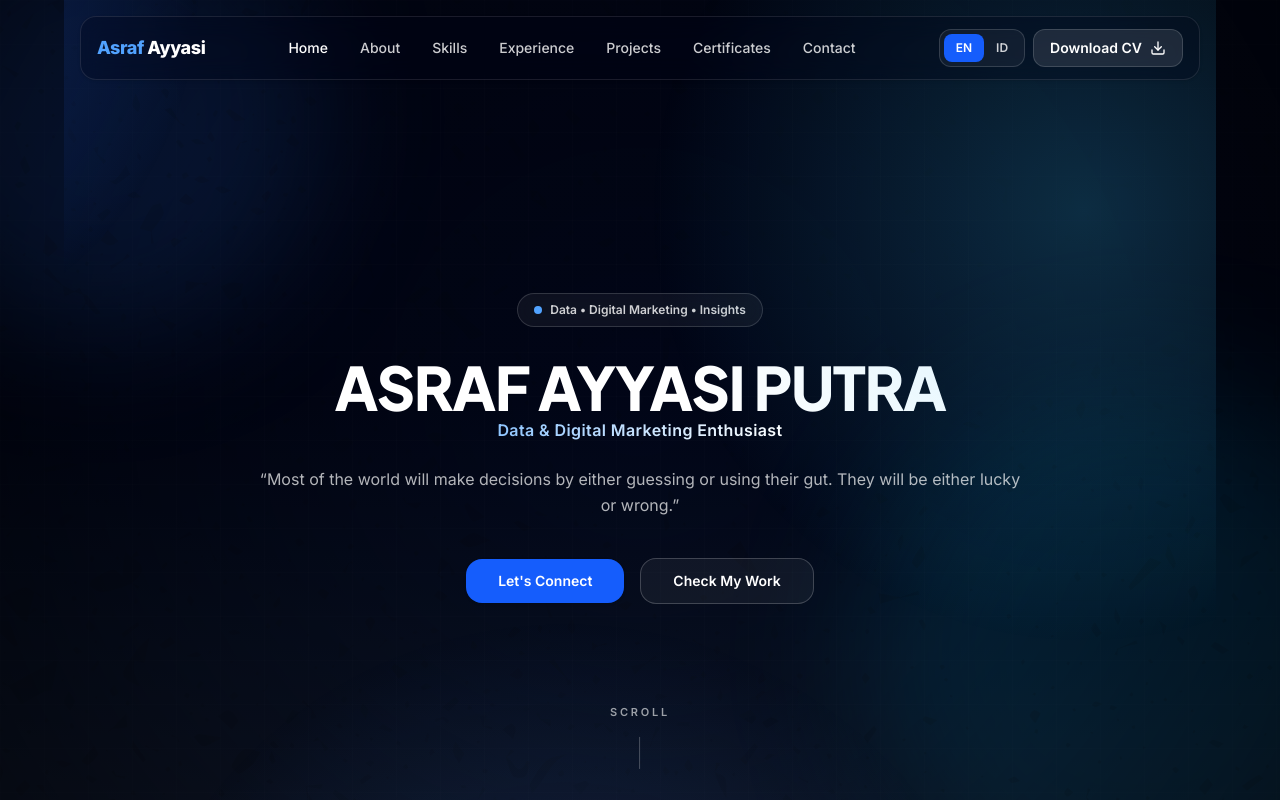
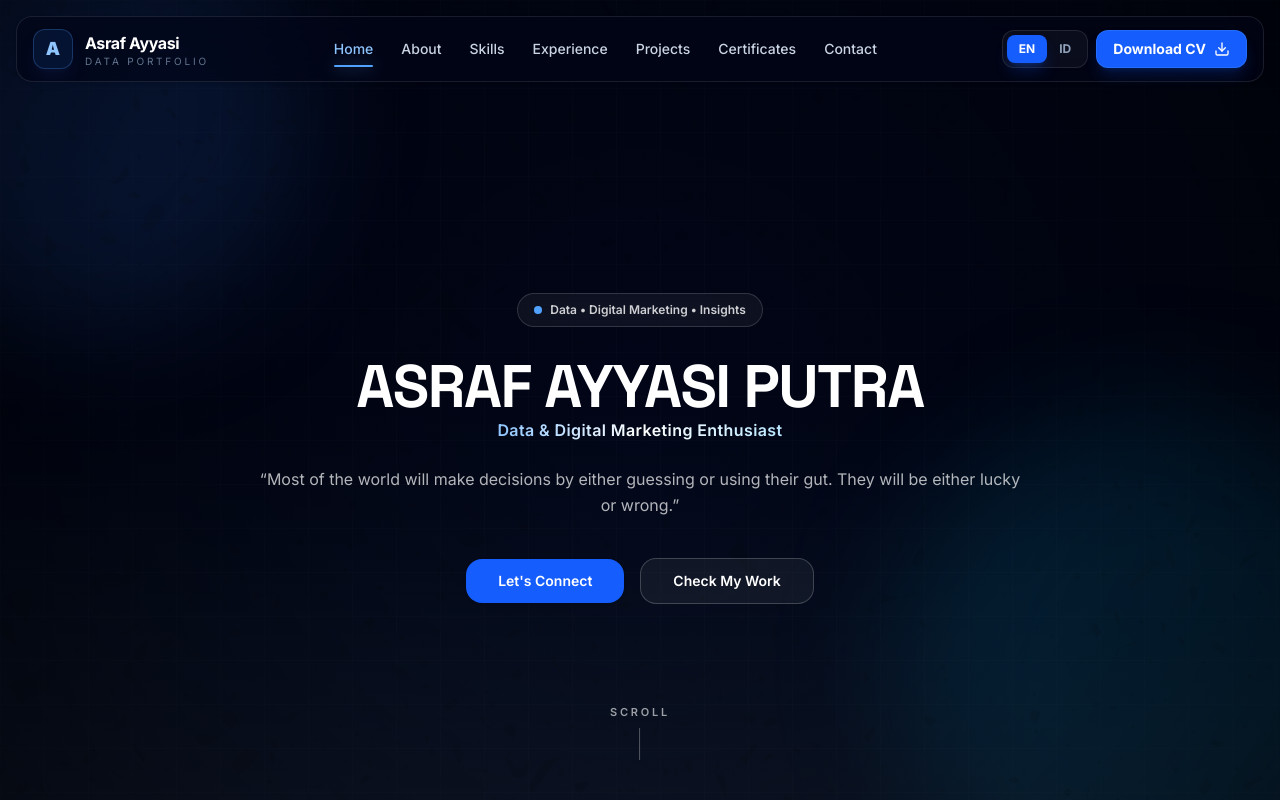
Before and after one commit to asrafayyasi/asraf-portofolio, a Next.js app: page / in a window 1280 px wide. Shown: the top 800 px of the page. Built offline with nearby package versions, Linux system fonts and the light colour scheme.

Commit message:
setup dark tech portfolio foundation

```diff
--- a/src/app/globals.css
+++ b/src/app/globals.css
@@ -1,50 +1,121 @@
-@import 'tailwindcss';
+@import "tailwindcss";
 
 :root {
-  --background: #ffffff;
-  --foreground: #171717;
+  --bg-main: #050816;
+  --bg-soft: #08111f;
+  --bg-card: rgba(15, 23, 42, 0.72);
+  --bg-card-solid: #0f172a;
+
+  --text-main: #f8fafc;
+  --text-muted: #94a3b8;
+  --text-soft: #cbd5e1;
+
+  --blue: #2563eb;
+  --cyan: #22d3ee;
+  --violet: #7c3aed;
+  --green: #22c55e;
+
+  --border-soft: rgba(148, 163, 184, 0.18);
+  --border-blue: rgba(37, 99, 235, 0.38);
 }
 
 @theme inline {
-  --color-background: var(--background);
-  --color-foreground: var(--foreground);
-  --font-sans: var(--font-geist-sans);
-  --font-mono: var(--font-geist-mono);
+  --color-background: var(--bg-main);
+  --color-foreground: var(--text-main);
+  --font-sans: var(--font-inter);
+  --font-mono: var(--font-mono);
 }
 
-@media (prefers-color-scheme: dark) {
-  :root {
-    --background: #0a0a0a;
-    --foreground: #ededed;
-  }
-}
-
-body {
-  font-family: Arial, Helvetica, sans-serif;
-  background: #f8fafc; /* slate-50, putih lembut */
-  color: #0f172a; /* slate-900 */
+* {
+  box-sizing: border-box;
 }
 
 html {
   scroll-behavior: smooth;
+  background: var(--bg-main);
 }
 
-.bg-dots {
-  background-color: #f8fafc;
+body {
+  margin: 0;
+  min-height: 100vh;
+  background:
+    radial-gradient(circle at 12% 8%, rgba(37, 99, 235, 0.22), transparent 28%),
+    radial-gradient(circle at 86% 18%, rgba(124, 58, 237, 0.16), transparent 26%),
+    radial-gradient(circle at 70% 85%, rgba(34, 211, 238, 0.11), transparent 30%),
+    var(--bg-main);
+  color: var(--text-main);
+  font-family: var(--font-inter), Arial, Helvetica, sans-serif;
+  overflow-x: hidden;
+}
+
+body::before {
+  content: "";
+  position: fixed;
+  inset: 0;
+  pointer-events: none;
+  z-index: -2;
+  opacity: 0.22;
   background-image:
-    radial-gradient(circle at 20% 20%, rgba(37, 99, 235, 0.08), transparent 40%), radial-gradient(circle at 80% 30%, rgba(37, 99, 235, 0.06), transparent 40%), radial-gradient(circle at 30% 80%, rgba(100, 116, 139, 0.1), transparent 45%),
-    radial-gradient(rgba(15, 23, 42, 0.04) 1px, transparent 1px);
-  background-size:
-    900px 900px,
-    900px 900px,
-    900px 900px,
-    34px 34px;
+    linear-gradient(to right, rgba(148, 163, 184, 0.12) 1px, transparent 1px),
+    linear-gradient(to bottom, rgba(148, 163, 184, 0.12) 1px, transparent 1px);
+  background-size: 52px 52px;
+}
+
+body::after {
+  content: "";
+  position: fixed;
+  inset: 0;
+  pointer-events: none;
+  z-index: -1;
+  opacity: 0.06;
+  background-image: radial-gradient(rgba(255, 255, 255, 0.9) 1px, transparent 1px);
+  background-size: 18px 18px;
 }
 
 h1,
 h2,
-h3 {
-  font-family: var(--font-plus-jakarta);
+h3,
+h4 {
+  font-family: var(--font-space), var(--font-inter), Arial, Helvetica, sans-serif;
+}
+
+.font-code {
+  font-family: var(--font-mono), monospace;
+}
+
+.tech-card {
+  border: 1px solid var(--border-soft);
+  background:
+    linear-gradient(135deg, rgba(15, 23, 42, 0.88), rgba(2, 6, 23, 0.76)),
+    rgba(15, 23, 42, 0.72);
+  box-shadow:
+    0 24px 80px rgba(0, 0, 0, 0.32),
+    inset 0 1px 0 rgba(255, 255, 255, 0.04);
+  backdrop-filter: blur(18px);
+}
+
+.tech-border {
+  border: 1px solid var(--border-soft);
+}
+
+.tech-glow {
+  box-shadow:
+    0 0 0 1px rgba(37, 99, 235, 0.18),
+    0 0 40px rgba(37, 99, 235, 0.16);
+}
+
+.text-gradient-blue {
+  background: linear-gradient(90deg, #ffffff 0%, #60a5fa 52%, #7c3aed 100%);
+  -webkit-background-clip: text;
+  background-clip: text;
+  color: transparent;
+}
+
+.bg-tech-grid {
+  background-image:
+    linear-gradient(to right, rgba(148, 163, 184, 0.08) 1px, transparent 1px),
+    linear-gradient(to bottom, rgba(148, 163, 184, 0.08) 1px, transparent 1px);
+  background-size: 42px 42px;
 }
 
 @keyframes floaty {
@@ -52,81 +123,45 @@ h3 {
   100% {
     transform: translateY(0px);
   }
+
   50% {
     transform: translateY(-10px);
   }
 }
+
 .animate-floaty {
   animation: floaty 7s ease-in-out infinite;
 }
 
+@keyframes fadeUp {
+  from {
+    opacity: 0;
+    transform: translateY(16px);
+    filter: blur(2px);
+  }
 
-@keyframes scrollDown {
-  0% {
+  to {
+    opacity: 1;
     transform: translateY(0);
-    opacity: 0.4;
+    filter: blur(0);
   }
+}
+
+.animate-fadeUp {
+  animation: fadeUp 800ms cubic-bezier(0.2, 0.8, 0.2, 1) both;
+}
+
+@keyframes pulseGlow {
+  0%,
+  100% {
+    opacity: 0.55;
+  }
+
   50% {
-    transform: translateY(10px);
     opacity: 1;
   }
-  100% {
-    transform: translateY(0);
-    opacity: 0.4;
-  }
-}
-.animate-scrollDown {
-  animation: scrollDown 1.6s ease-in-out infinite;
-}
-/* ===== HERO: aurora background (lebih hidup) ===== */
-.hero-aurora {
-  background:
-    radial-gradient(600px circle at 20% 15%, rgba(37,99,235,0.35), transparent 60%),
-    radial-gradient(700px circle at 80% 30%, rgba(56,189,248,0.22), transparent 62%),
-    radial-gradient(700px circle at 55% 90%, rgba(59,130,246,0.18), transparent 65%);
-  background-size: 180% 180%;
-  animation: auroraShift 10s ease-in-out infinite;
-  filter: blur(0px);
 }
 
-@keyframes auroraShift {
-  0%, 100% { background-position: 0% 0%; }
-  50%      { background-position: 100% 50%; }
+.animate-pulseGlow {
+  animation: pulseGlow 2.4s ease-in-out infinite;
 }
-
-/* ===== HERO: title gradient bergerak ===== */
-@keyframes titleGradient {
-  0%, 100% { background-position: 0% 50%; }
-  50%      { background-position: 100% 50%; }
-}
-.animate-titleGradient {
-  background-size: 200% 100%;
-  animation: titleGradient 3.5s ease-in-out infinite;
-}
-
-/* ===== text reveal lebih kerasa ===== */
-@keyframes fadeUp {
-  from { opacity: 0; transform: translateY(14px); filter: blur(2px); }
-  to { opacity: 1; transform: translateY(0); filter: blur(0); }
-}
-.animate-fadeUp { animation: fadeUp 800ms cubic-bezier(.2,.8,.2,1) both; }
-
-/* ===== blobs (lebih smooth) ===== */
-@keyframes blob1 {
-  0%, 100% { transform: translate(0px, 0px) scale(1); }
-  50% { transform: translate(28px, 18px) scale(1.07); }
-}
-@keyframes blob2 {
-  0%, 100% { transform: translate(0px, 0px) scale(1); }
-  50% { transform: translate(-26px, -16px) scale(1.08); }
-}
-.animate-blob1 { animation: blob1 8.5s ease-in-out infinite; }
-.animate-blob2 { animation: blob2 10.5s ease-in-out infinite; }
-
-/* ===== scroll hint ===== */
-@keyframes scrollDown {
-  0% { transform: translateY(0); opacity: 0.35; }
-  50% { transform: translateY(12px); opacity: 1; }
-  100% { transform: translateY(0); opacity: 0.35; }
-}
-.animate-scrollDown { animation: scrollDown 1.6s ease-in-out infinite; }
--- a/src/app/layout.tsx
+++ b/src/app/layout.tsx
@@ -1,27 +1,38 @@
-import type { Metadata } from 'next';
-import { Inter, Plus_Jakarta_Sans } from 'next/font/google';
-import './globals.css';
+import type { Metadata } from "next";
+import type { ReactNode } from "react";
+import { Inter, Space_Grotesk, JetBrains_Mono } from "next/font/google";
+import "./globals.css";
 
 const inter = Inter({
-  subsets: ['latin'],
-  variable: '--font-inter',
+  subsets: ["latin"],
+  variable: "--font-inter",
 });
 
-const plusJakarta = Plus_Jakarta_Sans({
-  subsets: ['latin'],
-  weight: ['400', '500', '600', '700', '800'],
-  variable: '--font-plus-jakarta',
+const spaceGrotesk = Space_Grotesk({
+  subsets: ["latin"],
+  weight: ["400", "500", "600", "700"],
+  variable: "--font-space",
+});
+
+const jetbrainsMono = JetBrains_Mono({
+  subsets: ["latin"],
+  weight: ["400", "500", "600", "700"],
+  variable: "--font-mono",
 });
 
 export const metadata: Metadata = {
-  title: 'Portfolio Asraf',
-  description: 'Portfolio Asraf Ayyasi Putra',
+  title: "Asraf Ayyasi Putra | Portfolio",
+  description: "Data Analyst and Digital Marketing Portfolio of Asraf Ayyasi Putra",
 };
 
-export default function RootLayout({ children }: { children: React.ReactNode }) {
+export default function RootLayout({ children }: { children: ReactNode }) {
   return (
-    <html lang="id" className={`${inter.variable} ${plusJakarta.variable}`} suppressHydrationWarning>
-      <body className={`${inter.className} bg-slate-50 text-slate-900 antialiased`}>{children}</body>
+    <html
+      lang="id"
+      className={`${inter.variable} ${spaceGrotesk.variable} ${jetbrainsMono.variable}`}
+      suppressHydrationWarning
+    >
+      <body>{children}</body>
     </html>
   );
 }
--- a/src/components/Navbar.tsx
+++ b/src/components/Navbar.tsx
@@ -1,10 +1,13 @@
 "use client";
 
 import { useEffect, useMemo, useState } from "react";
-import { Menu, X, Download } from "lucide-react";
+import { Download, Menu, X } from "lucide-react";
 import { getContent, Lang } from "@/data/content";
 
-type NavItem = { label: string; href: string };
+type NavItem = {
+  label: string;
+  href: string;
+};
 
 type NavbarProps = {
   lang: Lang;
@@ -28,99 +31,104 @@ export default function Navbar({ lang, setLang }: NavbarProps) {
   );
 
   const [open, setOpen] = useState(false);
-  const [pastHero, setPastHero] = useState(false);
   const [active, setActive] = useState<string>("#beranda");
+  const [scrolled, setScrolled] = useState(false);
 
   useEffect(() => {
     localStorage.setItem("lang", lang);
   }, [lang]);
 
   useEffect(() => {
-    const hero = document.getElementById("beranda");
+    const onScroll = () => {
+      setScrolled(window.scrollY > 24);
 
-    const onScroll = () => {
-      const heroBottom = hero ? hero.offsetTop + hero.offsetHeight : window.innerHeight;
-      setPastHero(window.scrollY + 88 >= heroBottom);
-
-      const ids = navItems.map((n) => n.href).filter((h) => h.startsWith("#"));
+      const ids = navItems.map((item) => item.href);
       let current = ids[0] || "#beranda";
 
       for (const id of ids) {
         const el = document.querySelector(id) as HTMLElement | null;
         if (!el) continue;
+
         const top = el.getBoundingClientRect().top;
-        if (top <= 140) current = id;
+        if (top <= 130) current = id;
       }
 
       setActive(current);
     };
 
     onScroll();
+
     window.addEventListener("scroll", onScroll, { passive: true });
     return () => window.removeEventListener("scroll", onScroll);
   }, [navItems]);
 
-  const shellClass = pastHero
-    ? "border-slate-200/70 bg-white/70 text-slate-900 shadow-md"
-    : "border-white/10 bg-slate-950/30 text-white shadow-sm";
-
-  const linkBase = pastHero ? "text-slate-700 hover:text-slate-950" : "text-white/80 hover:text-white";
-  const linkActive = pastHero ? "text-blue-700" : "text-white";
-
-  const cvBtnClass = pastHero
-    ? "bg-slate-950 text-white hover:bg-slate-900 border-slate-900/10"
-    : "bg-white/10 text-white hover:bg-white/15 border-white/15";
-
   return (
     <header className="fixed inset-x-0 top-0 z-50">
-      <div className="mx-auto max-w-6xl px-4">
-        <div className={`mt-4 rounded-2xl border backdrop-blur-md transition-all duration-200 ${shellClass}`}>
+      <div className="mx-auto max-w-7xl px-4">
+        <div
+          className={`mt-4 rounded-2xl border border-white/10 bg-slate-950/65 backdrop-blur-xl transition-all duration-300 ${
+            scrolled ? "shadow-2xl shadow-blue-950/30" : "shadow-sm"
+          }`}
+        >
           <div className="flex items-center justify-between px-4 py-3">
-            <a href="#beranda" className="text-lg font-extrabold tracking-tight">
-              <span className={pastHero ? "text-blue-600" : "text-blue-400"}>Asraf </span>
-              <span className={pastHero ? "text-slate-900" : "text-white"}>Ayyasi</span>
+            <a href="#beranda" className="group flex items-center gap-3">
+              <span className="grid h-10 w-10 place-items-center rounded-xl border border-blue-400/25 bg-blue-500/10 text-lg font-black text-blue-300 shadow-lg shadow-blue-950/30">
+                A
+              </span>
+
+              <div className="leading-tight">
+                <p className="font-space text-base font-bold tracking-tight text-white">
+                  Asraf Ayyasi
+                </p>
+                <p className="hidden text-[10px] uppercase tracking-[0.28em] text-slate-500 sm:block">
+                  Data Portfolio
+                </p>
+              </div>
             </a>
 
-            <nav className="hidden md:flex items-center gap-8 text-sm font-medium">
-              {navItems.map((it) => (
-                <a
-                  key={it.href}
-                  href={it.href}
-                  className={`transition ${active === it.href ? linkActive : linkBase}`}
-                >
-                  {it.label}
-                </a>
-              ))}
+            <nav className="hidden items-center gap-7 text-sm font-medium lg:flex">
+              {navItems.map((item) => {
+                const isActive = active === item.href;
+
+                return (
+                  <a
+                    key={item.href}
+                    href={item.href}
+                    className={`relative transition ${
+                      isActive ? "text-blue-300" : "text-slate-300 hover:text-white"
+                    }`}
+                  >
+                    {item.label}
+
+                    {isActive && (
+                      <span className="absolute -bottom-2 left-0 h-0.5 w-full rounded-full bg-blue-400 shadow-[0_0_16px_rgba(96,165,250,0.8)]" />
+                    )}
+                  </a>
+                );
+              })}
             </nav>
 
             <div className="flex items-center gap-2">
-              <div
-                className={`hidden md:flex items-center rounded-xl border p-1 ${
-                  pastHero ? "border-slate-200/70 bg-white/60" : "border-white/15 bg-white/5"
-                }`}
-              >
+              <div className="hidden items-center rounded-xl border border-white/10 bg-white/[0.04] p-1 md:flex">
                 <button
                   type="button"
                   onClick={() => setLang("en")}
-                  className={`rounded-lg px-3 py-1.5 text-xs font-semibold transition ${
+                  className={`rounded-lg px-3 py-1.5 text-xs font-bold transition ${
                     lang === "en"
-                      ? "bg-blue-600 text-white"
-                      : pastHero
-                      ? "text-slate-700"
-                      : "text-white/80"
+                      ? "bg-blue-600 text-white shadow-lg shadow-blue-600/25"
+                      : "text-slate-400 hover:text-white"
                   }`}
                 >
                   EN
                 </button>
+
                 <button
                   type="button"
                   onClick={() => setLang("id")}
-                  className={`rounded-lg px-3 py-1.5 text-xs font-semibold transition ${
+                  className={`rounded-lg px-3 py-1.5 text-xs font-bold transition ${
                     lang === "id"
-                      ? "bg-blue-600 text-white"
-                      : pastHero
-                      ? "text-slate-700"
-                      : "text-white/80"
+                      ? "bg-blue-600 text-white shadow-lg shadow-blue-600/25"
+                      : "text-slate-400 hover:text-white"
                   }`}
                 >
                   ID
@@ -131,56 +139,60 @@ export default function Navbar({ lang, setLang }: NavbarProps) {
                 href={content.cta?.cv || "#"}
                 target={content.cta?.cv ? "_blank" : undefined}
                 rel={content.cta?.cv ? "noreferrer" : undefined}
-                className={`hidden md:inline-flex items-center gap-2 rounded-xl border px-4 py-2 text-sm font-semibold transition ${cvBtnClass}`}
+                className="hidden items-center gap-2 rounded-xl border border-blue-400/25 bg-blue-600 px-4 py-2 text-sm font-bold text-white shadow-lg shadow-blue-600/20 transition hover:-translate-y-0.5 hover:bg-blue-500 md:inline-flex"
               >
-                {content.labels.downloadCv} <Download size={16} />
+                {content.labels.downloadCv}
+                <Download size={16} />
               </a>
 
               <button
                 type="button"
-                className={`md:hidden rounded-xl border p-2 transition ${
-                  pastHero ? "border-slate-200/70 bg-white/60 text-slate-900" : "border-white/10 bg-slate-950/30 text-white"
-                }`}
-                onClick={() => setOpen((v) => !v)}
+                onClick={() => setOpen((value) => !value)}
+                className="inline-flex rounded-xl border border-white/10 bg-white/[0.04] p-2 text-white transition hover:bg-white/[0.08] lg:hidden"
                 aria-label="Toggle menu"
               >
-                {open ? <X size={18} /> : <Menu size={18} />}
+                {open ? <X size={20} /> : <Menu size={20} />}
               </button>
             </div>
           </div>
 
           {open && (
-            <div className={`md:hidden border-t px-4 py-3 transition ${pastHero ? "border-slate-200/70" : "border-white/10"}`}>
-              <div className="mb-3 flex items-center rounded-xl border border-slate-200/70 bg-white/60 p-1">
+            <div className="border-t border-white/10 px-4 pb-4 pt-3 lg:hidden">
+              <div className="mb-4 flex items-center rounded-xl border border-white/10 bg-white/[0.04] p-1 md:hidden">
                 <button
                   type="button"
                   onClick={() => setLang("en")}
-                  className={`flex-1 rounded-lg px-3 py-2 text-xs font-semibold transition ${
-                    lang === "en" ? "bg-blue-600 text-white" : "text-slate-700"
+                  className={`flex-1 rounded-lg px-3 py-2 text-xs font-bold transition ${
+                    lang === "en" ? "bg-blue-600 text-white" : "text-slate-400"
                   }`}
                 >
                   EN
                 </button>
+
                 <button
                   type="button"
                   onClick={() => setLang("id")}
-                  className={`flex-1 rounded-lg px-3 py-2 text-xs font-semibold transition ${
-                    lang === "id" ? "bg-blue-600 text-white" : "text-slate-700"
+                  className={`flex-1 rounded-lg px-3 py-2 text-xs font-bold transition ${
+                    lang === "id" ? "bg-blue-600 text-white" : "text-slate-400"
                   }`}
                 >
                   ID
                 </button>
               </div>
 
-              <nav className={`flex flex-col gap-3 text-sm font-medium ${pastHero ? "text-slate-700" : "text-white/80"}`}>
-                {navItems.map((it) => (
+              <nav className="flex flex-col gap-2 text-sm font-medium">
+                {navItems.map((item) => (
                   <a
-                    key={it.href}
-                    href={it.href}
+                    key={item.href}
+                    href={item.href}
                     onClick={() => setOpen(false)}
-                    className={`py-1 transition ${active === it.href ? (pastHero ? "text-blue-700" : "text-white") : ""}`}
+                    className={`rounded-xl px-3 py-2 transition ${
+                      active === item.href
+                        ? "bg-blue-500/10 text-blue-300"
+                        : "text-slate-300 hover:bg-white/[0.04] hover:text-white"
+                    }`}
                   >
-                    {it.label}
+                    {item.label}
                   </a>
                 ))}
 
@@ -188,9 +200,10 @@ export default function Navbar({ lang, setLang }: NavbarProps) {
                   href={content.cta?.cv || "#"}
                   target={content.cta?.cv ? "_blank" : undefined}
                   rel={content.cta?.cv ? "noreferrer" : undefined}
-                  className={`mt-2 inline-flex items-center justify-center gap-2 rounded-xl border px-4 py-2 text-sm font-semibold transition ${cvBtnClass}`}
+                  className="mt-2 inline-flex items-center justify-center gap-2 rounded-xl bg-blue-600 px-4 py-2 text-sm font-bold text-white transition hover:bg-blue-500"
                 >
-                  {content.labels.downloadCv} <Download size={16} />
+                  {content.labels.downloadCv}
+                  <Download size={16} />
                 </a>
               </nav>
             </div>
```
